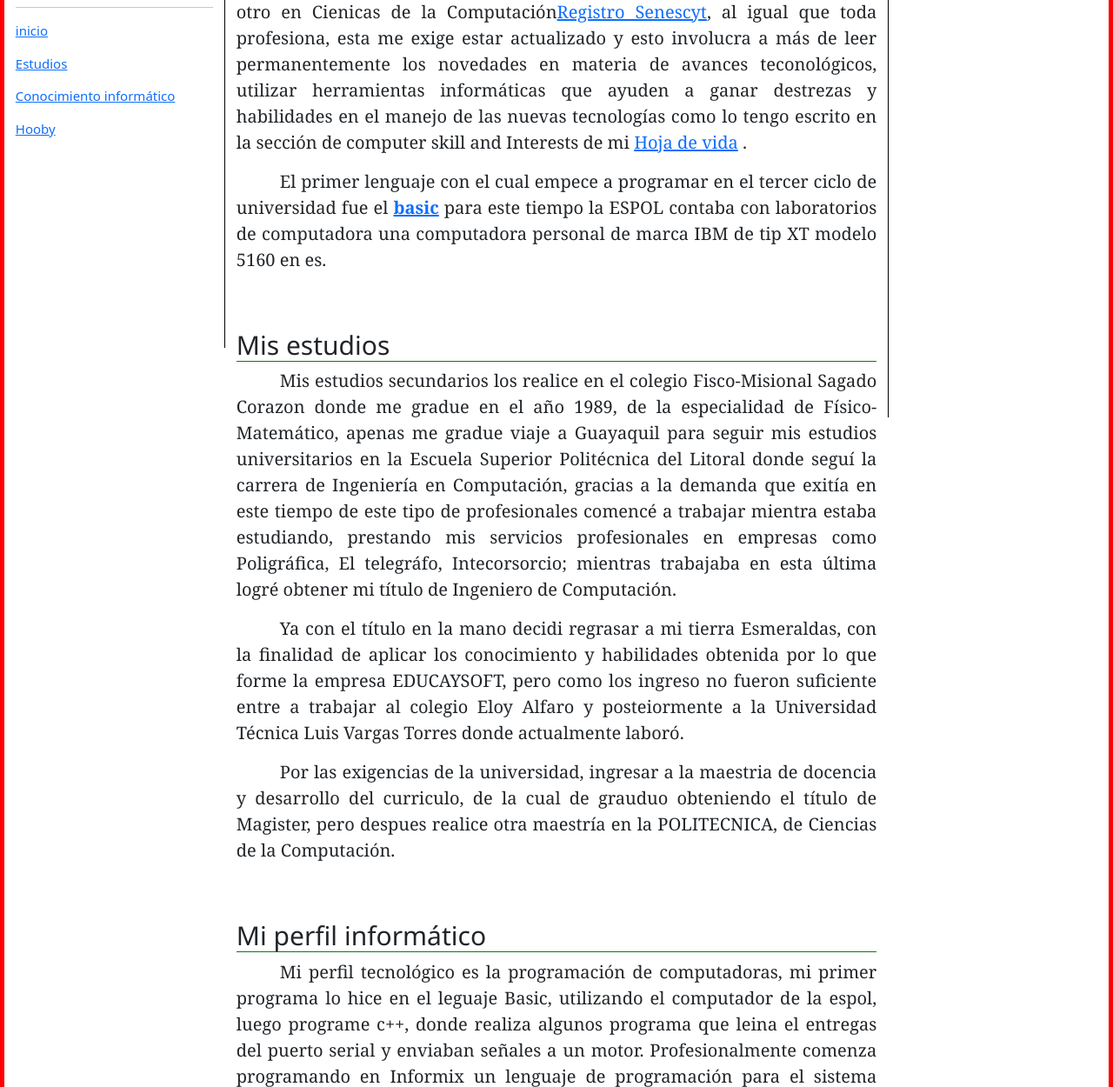
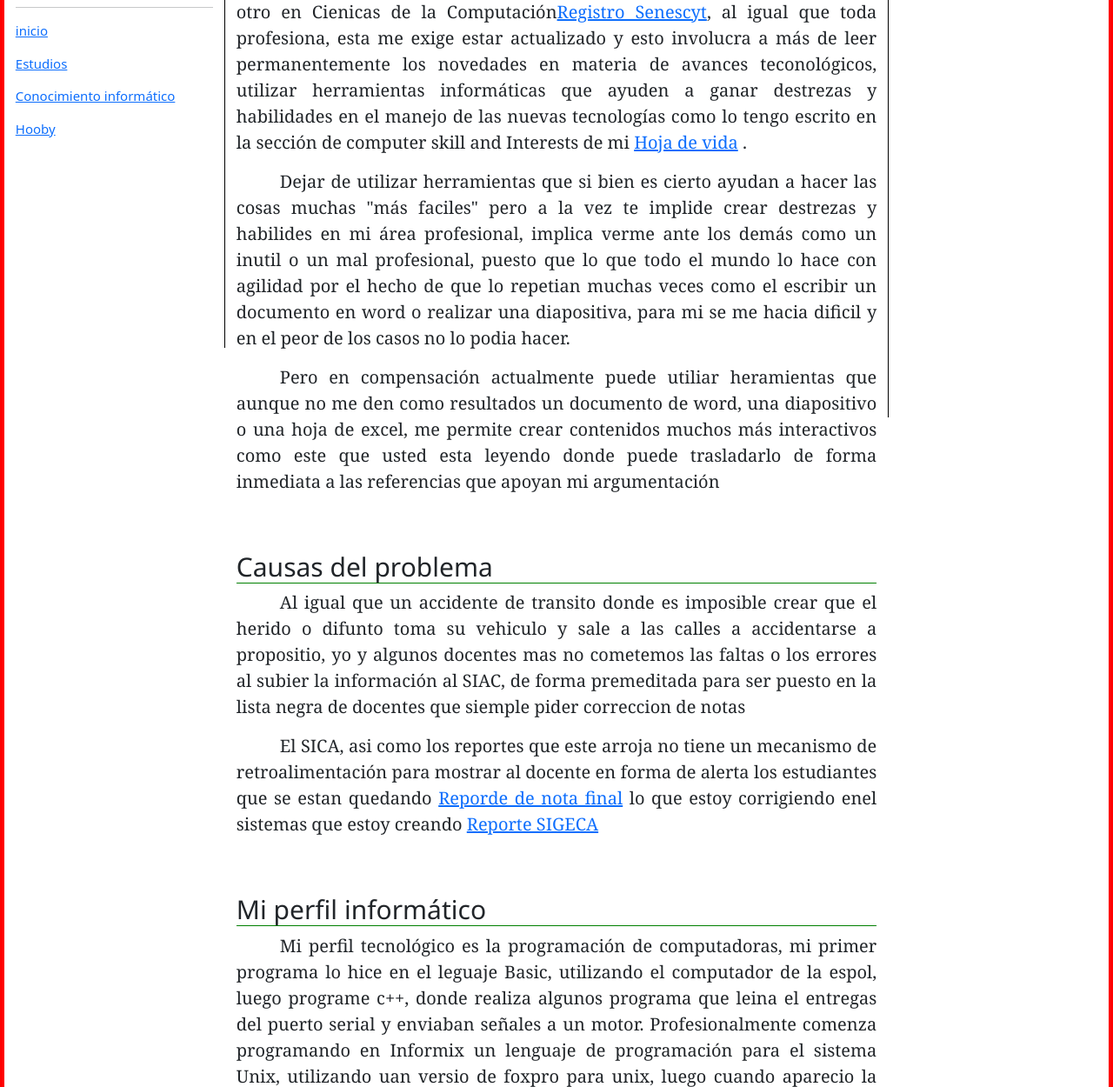
Before and after one commit to educaysoft/educaysoft, a PHP site: page /eys-erroralpasarnotasalsiac.php in a window 1280 px wide. Shown: the part 405-1655 px from the top of the page at 87% size. Run offline with PHP 8.4, Linux system fonts and the light colour scheme.

Commit message:
mejora a paginas educaysoft

```diff
--- a/eys-erroralpasarnotasalsiac.php
+++ b/eys-erroralpasarnotasalsiac.php
@@ -26,21 +26,30 @@ include("marco-right.php");
            <div  style="text-align:justify; font-size: 20px;">
                    <p class="eys-parrafo">Desde hace varios ciclos vengo cometiendo errores al pasar las calificaciones al SICA, y sin la intención de criticar el trabajo que realizan los compañero en el áreas de sistemas como el trabajo de cumplimeinto de las autoridades, quiero hacer un analisis sobre este problema a fin de demostrar que el culpa es compartida. </p>
                    <p class="eys-parrafo">Antes de ser docente soy profesional en el área de las TIC, con una ingenieria en Computación y dos maestria una en Desarrollo del Curricula y otro en Cienicas de la Computación<a href="https://repositorioutlvte.org/Repositorio/2023-05-19-FQSA-01238.pdf">Registro Senescyt</a>, al igual que toda profesiona, esta me exige estar actualizado y esto involucra a más de leer permanentemente los novedades en materia de avances teconológicos, utilizar herramientas informáticas que ayuden a ganar destrezas y habilidades en el manejo de las nuevas tecnologías como lo tengo escrito en la sección de computer skill and Interests de mi <a href="https://repositorioutlvte.org/Repositorio/2022-12-12-FQSA-01123.pdf">Hoja de vida</a> .</p>
-<p class="eys-parrafo"> El primer lenguaje con el cual empece a programar en el tercer ciclo de universidad fue el <b><a href="https://en.wikipedia.org/wiki/BASIC"> basic</a></b>  para este tiempo la ESPOL contaba con laboratorios de computadora  una computadora personal de marca IBM de tip XT modelo 5160  en es.</p>
+<p class="eys-parrafo">Dejar de utilizar herramientas que si bien es cierto  ayudan a hacer las cosas muchas "más faciles" pero a la vez te implide crear destrezas y habilides en mi área profesional, implica verme ante los demás como un inutil o un mal profesional, puesto que lo que todo el mundo lo hace con agilidad por el hecho de que lo repetian muchas veces como el escribir un  documento en word o realizar una diapositiva, para mi se me hacia dificil y en el peor de los casos no lo podia hacer. </p>
+
+
+<p class="eys-parrafo">Pero en compensación actualmente puede utiliar heramientas que aunque no me den como resultados un documento de word, una diapositivo o una hoja de excel,  me permite crear contenidos muchos más interactivos como este que usted esta leyendo donde puede trasladarlo de forma inmediata a las referencias que apoyan mi argumentación</p>
+
+
+
 
 
    <div id="blog-seccion2"  style="height: 50px;"></div>
 
-    <h2 style="border-bottom: 1px solid green;"> Mis estudios</h2>
+    <h2 style="border-bottom: 1px solid green;"> Causas del problema</h2>
+
+ <p class="eys-parrafo">Al igual que un accidente de transito donde es imposible crear que el herido o difunto toma su vehiculo y sale a las calles a accidentarse a propositio, yo y algunos docentes mas no cometemos las faltas o los errores al subier la información al SIAC, de forma premeditada para ser puesto en la lista negra de docentes que siemple pider correccion de notas</p>
+
+ <p class="eys-parrafo">El SICA, asi como los reportes que este arroja no tiene un mecanismo de retroalimentación para mostrar al docente en forma de alerta los estudiantes que se estan quedando <a href="https://repositorioutlvte.org/Repositorio/2023-05-19-FQSA-01239.pdf">Reporde de nota final</a> lo que estoy corrigiendo enel sistemas que estoy creando <a href="https://repositorioutlvte.org/Repositorio/2023-05-19-FQSA-01242.pdf">Reporte SIGECA</a>  </p>
 
 
 
-                   <p class="eys-parrafo">Mis estudios secundarios los realice en el colegio Fisco-Misional Sagado Corazon donde me gradue en el año 1989, de la especialidad de Físico-Matemático, apenas me gradue viaje a Guayaquil para seguir mis estudios universitarios en la Escuela Superior Politécnica del Litoral donde seguí la carrera de Ingeniería en Computación, gracias a la demanda que exitía en este tiempo de este tipo de profesionales comencé a trabajar mientra estaba estudiando, prestando mis servicios profesionales en empresas como Poligráfica, El telegráfo, Intecorsorcio; mientras trabajaba en esta última logré obtener mi título de Ingeniero de Computación.</p>
-                   <p class="eys-parrafo">Ya con el título en la mano decidi regrasar a mi tierra Esmeraldas, con la finalidad de aplicar los conocimiento y habilidades obtenida por lo que forme la empresa EDUCAYSOFT, pero como los ingreso no fueron suficiente entre a trabajar al colegio Eloy Alfaro y posteiormente a la Universidad Técnica Luis Vargas Torres donde actualmente laboró.</p>
-<p class="eys-parrafo"> Por las exigencias de la universidad, ingresar a la maestria de docencia y desarrollo del curriculo, de la cual de grauduo obteniendo el título de Magister, pero despues realice otra maestría en la POLITECNICA, de Ciencias de la Computación.</p>
+
    <div id="blog-seccion3"  style="height: 50px;"></div>
 
     <h2 style="border-bottom: 1px solid green;"> Mi perfil informático</h2>
+
 
 
 
```
Also changed, not shown: 1 other file.
